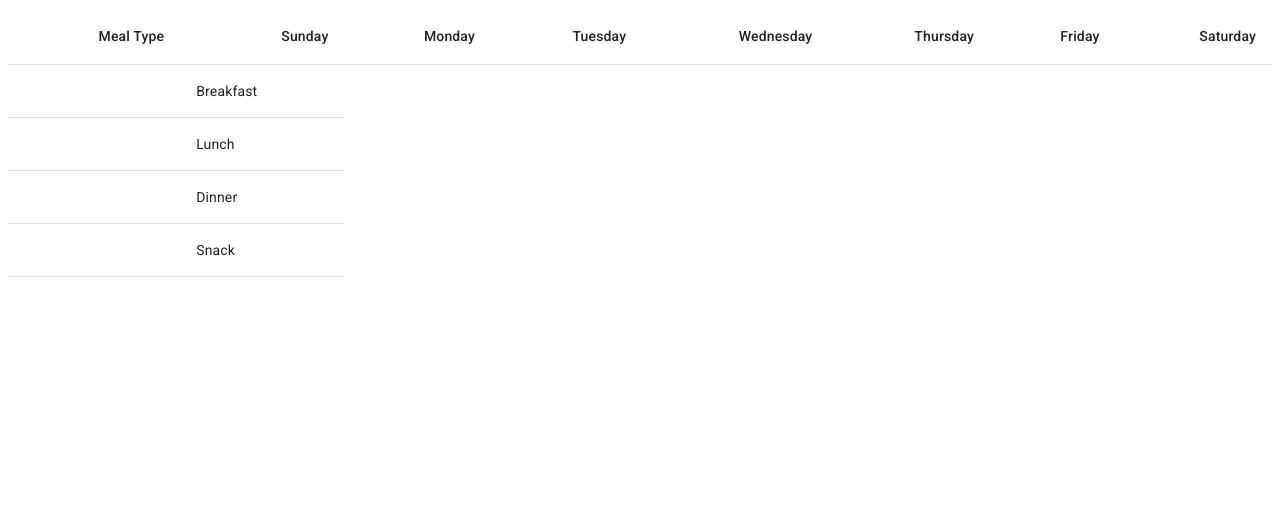
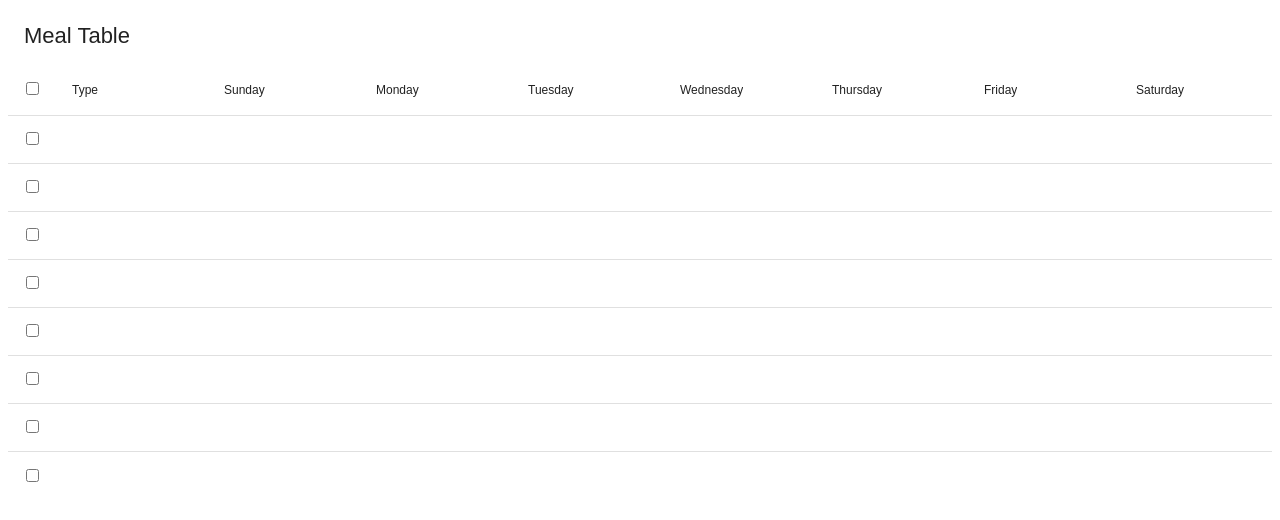
Before and after one commit to TeamEazyMeals/eazy-meals, a React (Create React App) app: page /addmealplantable in a window 1280 px wide. Shown: the top 520 px of the page. Built offline with nearby package versions, Linux system fonts and the light colour scheme; what gotrue-js would draw is missing.

Commit message:
Adding function for our table

```diff
--- a/src/components/MealPlan/AddMealPlanTypeTable.jsx
+++ b/src/components/MealPlan/AddMealPlanTypeTable.jsx
@@ -1,90 +1,57 @@
 import React from "react";
-//import { makeStyles } from '@material-ui/core/styles';
-import Table from '@material-ui/core/Table';
-import TableBody from '@material-ui/core/TableBody';
-import TableCell from '@material-ui/core/TableCell';
-import TableContainer from '@material-ui/core/TableContainer';
-import TableHead from '@material-ui/core/TableHead';
-import TableRow from '@material-ui/core/TableRow';
+//import { useState, useEffect } from "react";
+//import { useParams } from "react-router";
+import DataTable from "react-data-table-component";
+import DeleteIcon from "@material-ui/icons/Delete";
+
+const data = [
+  { id: 1, Type: "Type" },
+  { id: 2, Sunday: "Sunday" },
+  { id: 2, Sunday: "Monday" },
+  { id: 2, Sunday: "Tuesday" },
+  { id: 2, Sunday: "Wednesday" },
+  { id: 2, Sunday: "Thursday" },
+  { id: 2, Sunday: "Friday" },
+  { id: 2, Sunday: "Saturday" },
+];
+const columns = [
+  {
+    name: "Type",
+  },
+  { name: "Sunday" },
+  { name: "Monday" },
+  { name: "Tuesday" },
+  { name: "Wednesday" },
+  { name: "Thursday" },
+  { name: "Friday" },
+  { name: "Saturday" },
+];
+
+const handleChange = (state) => {
+  console.log("Selected Rows: ", state.selectedRows);
+};
+// const handleDeleteItem = () => onDeleteItem();
+
+const AddMealPlanTypeTable = () => {
 
 
+  return (
+    <>
+      <DataTable
+        title="Meal Table"
+        columns={columns}
+        data={data}
 
-  const columns = [
-    {field: 'id', headerName: 'ID'},
-    { field: 'id', headerName: 'Sunday'},
-    { field: 'id', headerName: 'Monday'},
-    { field: 'id', headerName: 'Tuesday'},
-    { field: 'id', headerName: 'Wednesday'},
-    { field: 'id', headerName: 'Thursday'},
-    { field: 'id', headerName: 'Friday'},
-    { field: 'id', headerName: 'Saturday'},
-  ];
-
-  // const rows = [
-  //   { id: Breakfast},
-  //   { id: Lunch},
-  //   { id: Dinner},
-  //   { id: Snack},,
-
-  // ];
-
-  const AddMealPlanTypeTable = ()  => {
-
-    return (
-      <TableContainer>
-        <>
-        <Table>
-          <TableHead>
-            <TableRow>
-              <TableCell align="right">Meal Type</TableCell>
-              <TableCell align="right">Sunday</TableCell>
-              <TableCell align="right">Monday</TableCell>
-              <TableCell align="right">Tuesday</TableCell>
-              <TableCell align="right">Wednesday</TableCell>
-              <TableCell align="right">Thursday</TableCell>
-              <TableCell align="right">Friday</TableCell>
-              <TableCell align="right">Saturday</TableCell>
-
-            </TableRow>
-          </TableHead>
-
-          <TableBody>
-
-            {/* {rows.map((row) => ( */}
-              <>
-              <TableRow>
-                <TableCell  />
-                <TableCell align="left">Breakfast</TableCell>
-
-              </TableRow>
-
-             <TableRow>
-                 <TableCell component="th" scope="row" />
-                <TableCell align="left">Lunch</TableCell>
-
-            </TableRow>
-
-            <TableRow>
-                 <TableCell component="th" scope="row" />
-                <TableCell align="left">Dinner</TableCell>
-
-            </TableRow>
-            <TableRow>
-                 <TableCell component="th" scope="row" />
-                <TableCell align="left">Snack</TableCell>
-
-            </TableRow>
-
-              </>
-            {/* ))} */}
-
-          </TableBody>
-
-        </Table>
-        </>
-      </TableContainer>
-    );
-  };
-
+        selectableRows //add for checkbox selection
+        Clicked
+        onSelectedRowsChange={handleChange}
+        //onChange={changeMealPlanTable}
+      />
+      {/* <DeleteIcon onClick={handleDeleteItem}>
+        <DeleteIcon />
+      </DeleteIcon> */}
+    </>
+  );
+};
 
 export default AddMealPlanTypeTable;
--- a/src/components/MealPlan/MealPlan.jsx
+++ b/src/components/MealPlan/MealPlan.jsx
@@ -52,9 +52,9 @@ const MealPlan = () => {
     recipeData,
     searchItem,
     handleOnSearch,
-    handleSort,
     searchResults,
   } = useFetchRecipes();
+
   const getRecipe = async () => {
     if (app.calcIfShouldSync()) {
       const response = await cms.syncRecipes();
@@ -67,6 +67,7 @@ const MealPlan = () => {
     setrecipe(foundRecipe);
   };
   useEffect(() => getRecipe(), []);
+
   const handleMealSelection = (e) => {
     setMealSelect(e.target.value);
   };
@@ -78,6 +79,12 @@ const MealPlan = () => {
     console.log(e.target.value);
     setMealTypeValue(e.target.value);
   };
+  const { recipeId } = useParams()
+
+  useEffect(() =>  {
+    fetch(`http://localhost:3001/mealplan/addmealplantable${recipeId}`)
+      .then(setrecipe)
+  }, recipeId)
 
   if (!recipeData) {
     return <title> Loading recipes.....</title>;
@@ -102,7 +109,8 @@ const MealPlan = () => {
         <div key={id}>
           <select id="dropdown" onChange={handleMealSelection}>
             {searchResults.map(({ id, name }) => (
-              <option key={id}>{name}</option>
+              <option key={id}>{name}
+              </option>
             ))}
           </select>
         </div>
@@ -147,8 +155,13 @@ const MealPlan = () => {
         ) : (
           <p>Please select Meal Type and Day.</p>
         )}
+        {mealSelectValue === "" ? (
+          <Wrapper>
+            <b>Selected meal : {searchResults}</b>
+          </Wrapper>
+        ) : (<p>Please select a meal</p>)}
 
-        <StyledButton variant="contained" href="/findrecipes">
+        <StyledButton variant="contained" href="/addmealplantable">
           Submit
         </StyledButton>
       </Form>
```
